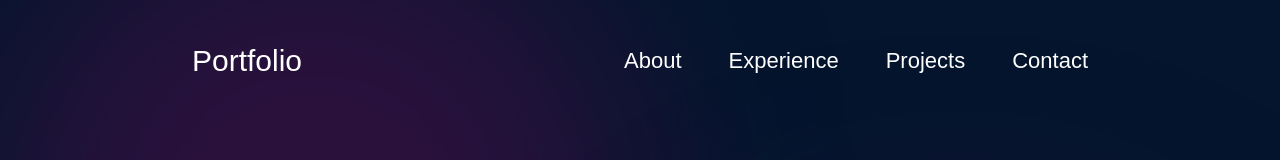
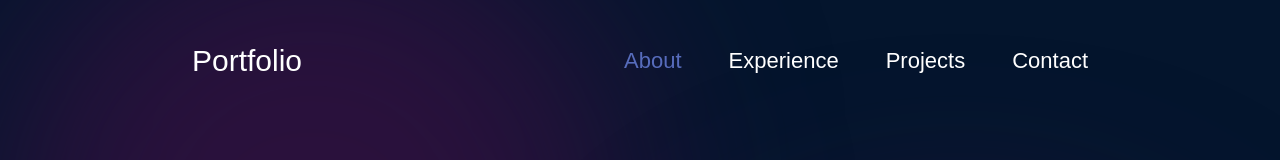
Before and after one commit to bgdj17/my-portfolio, a React (Vite) app: page / in a window 1280 px wide. In both pictures the pointer is over the link "About". Shown: the top 160 px of the page. Built offline with nearby package versions, Linux system fonts and the light colour scheme.

Commit message:
added hover navbar

```diff
--- a/src/components/navBar/navBar.scss
+++ b/src/components/navBar/navBar.scss
@@ -25,11 +25,18 @@
             flex-direction: row;
             gap: 47px;
 
+
             .item a {
                 font-size: 22px;
                 font-weight: 300;
                 color: var(--color-text);
                 text-decoration: none;
+                transition: color 0.4s ease;
+
+                &:hover{
+                   color: var(--color-primary);
+
+                }
             }
         }
     }
```
